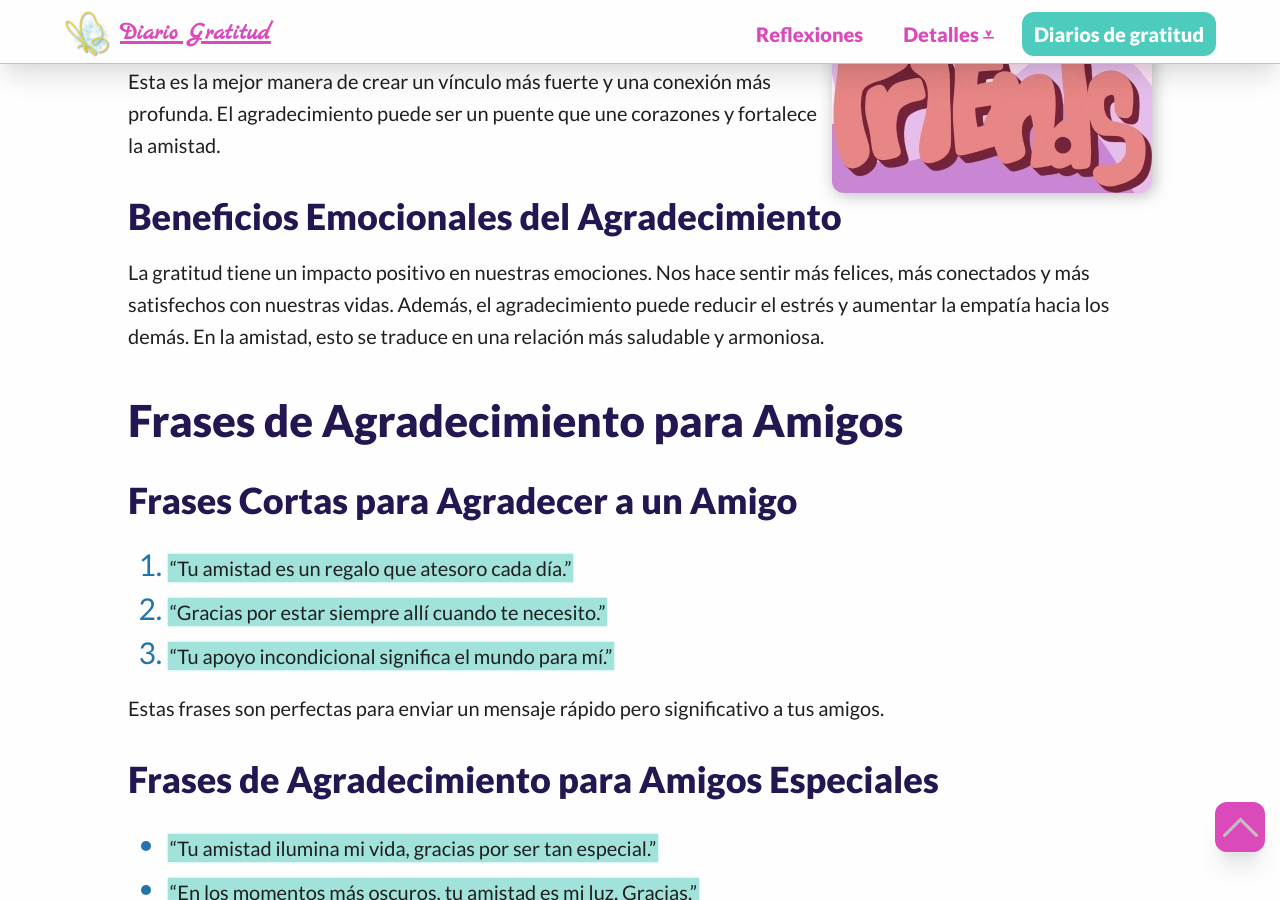
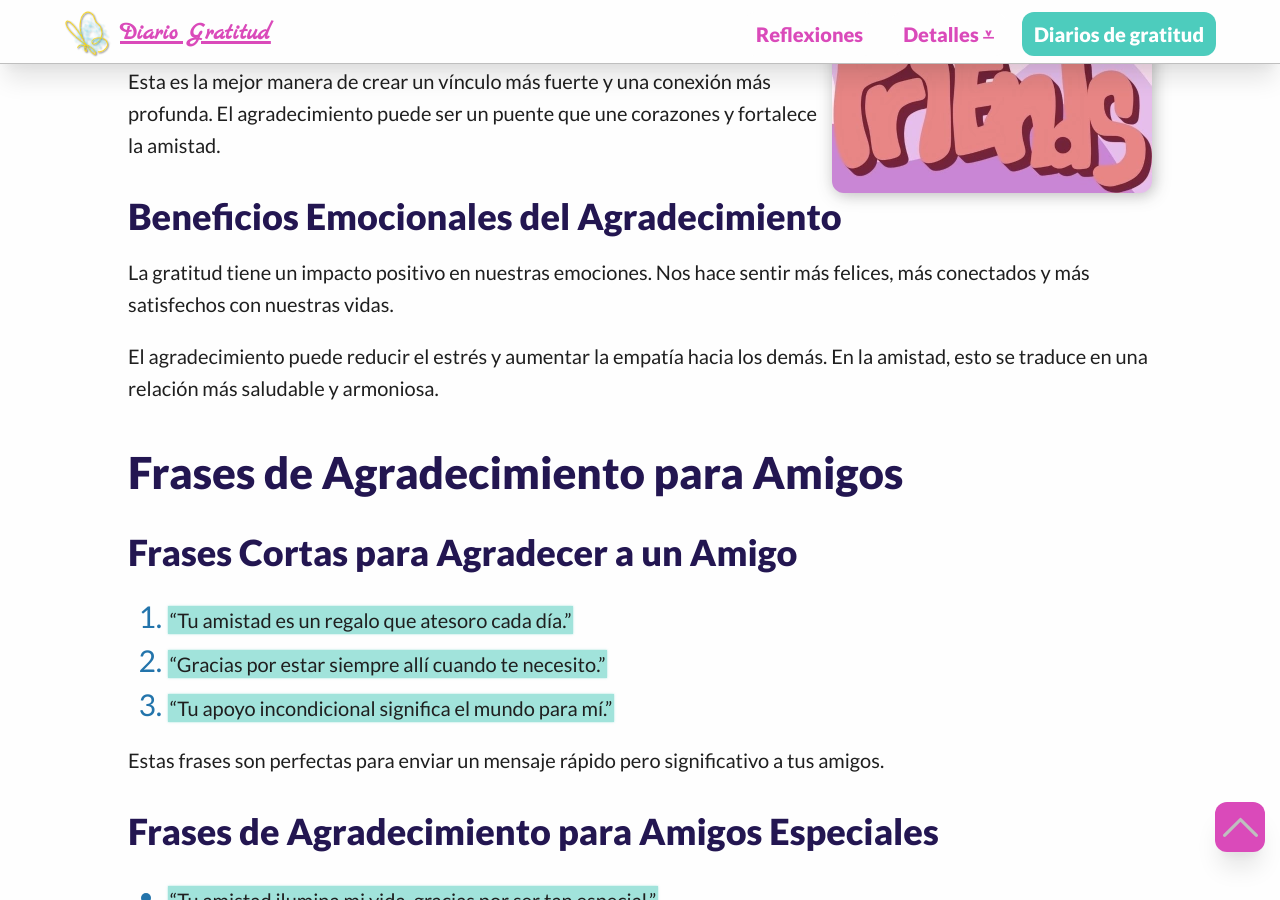
Before and after one commit to Klerpson/gratitud, a Jekyll site: the page built from frases-agradecimiento-amigos.md, in a window 1280 px wide and 900 px high, scrolled down 1082 px. Built offline with Jekyll 4.4.1, drawn with Linux system fonts in a browser that asks for light colours; some of the changed text lies outside the part shown.

Commit message:
Update frases-agradecimiento-amigos.md

```diff
--- a/frases-agradecimiento-amigos.md
+++ b/frases-agradecimiento-amigos.md
@@ -8,8 +8,8 @@ jpg: gratitud-amigos.jpg
 alt: Frases agradecimiento amigos
 boton: Mira las frases aquí
 boton_url: "frases"
+excerpt: La gratitud es una herramienta poderosa que puede transformar tus amistades y llevarlas a un nivel más profundo.
 vertical: true
-excerpt: La gratitud es una herramienta poderosa que puede transformar tus amistades y llevarlas a un nivel más profundo.
 ---
 La amistad es un tesoro invaluable que todos tenemos el privilegio de disfrutar. Pero, ¿alguna vez te has detenido a pensar en cómo puedes fortalecer y enriquecer esas relaciones?
 
@@ -17,7 +17,7 @@ En esta sección, te ofrecemos una **colección completa de frases, imágenes, y
 
 ## La Importancia del agradecimiento en la amistad
 
-![{{page.alt}}]({{site.baseurl}}/img/{{page.webp}} "Gratitud amigos"){:width="320" height="320" loading="lazy"}
+![{{page.alt}}]({{site.baseurl}}/img/{{page.webp}} "Palabras de agradecimiento amigos"){:width="320" height="320" loading="lazy"}
 
 ### ¿Por qué agradecer fortalece los lazos?
 
@@ -27,7 +27,10 @@ Esta es la mejor manera de crear un vínculo más fuerte y una conexión más pr
 
 ### Beneficios Emocionales del Agradecimiento
 
-La gratitud tiene un impacto positivo en nuestras emociones. Nos hace sentir más felices, más conectados y más satisfechos con nuestras vidas. Además, el agradecimiento puede reducir el estrés y aumentar la empatía hacia los demás. En la amistad, esto se traduce en una relación más saludable y armoniosa.
+La gratitud tiene un impacto positivo en nuestras emociones. Nos hace sentir más felices, más conectados y más satisfechos con nuestras vidas.
+
+El agradecimiento puede reducir el estrés y aumentar la empatía hacia los demás. En la amistad, esto se traduce en una relación más saludable y armoniosa.
+{:id="frases"}
 
 ## Frases de Agradecimiento para Amigos
 
```
Also changed, not shown: other parts of frases-agradecimiento-amigos.md (+1 -3 lines).
